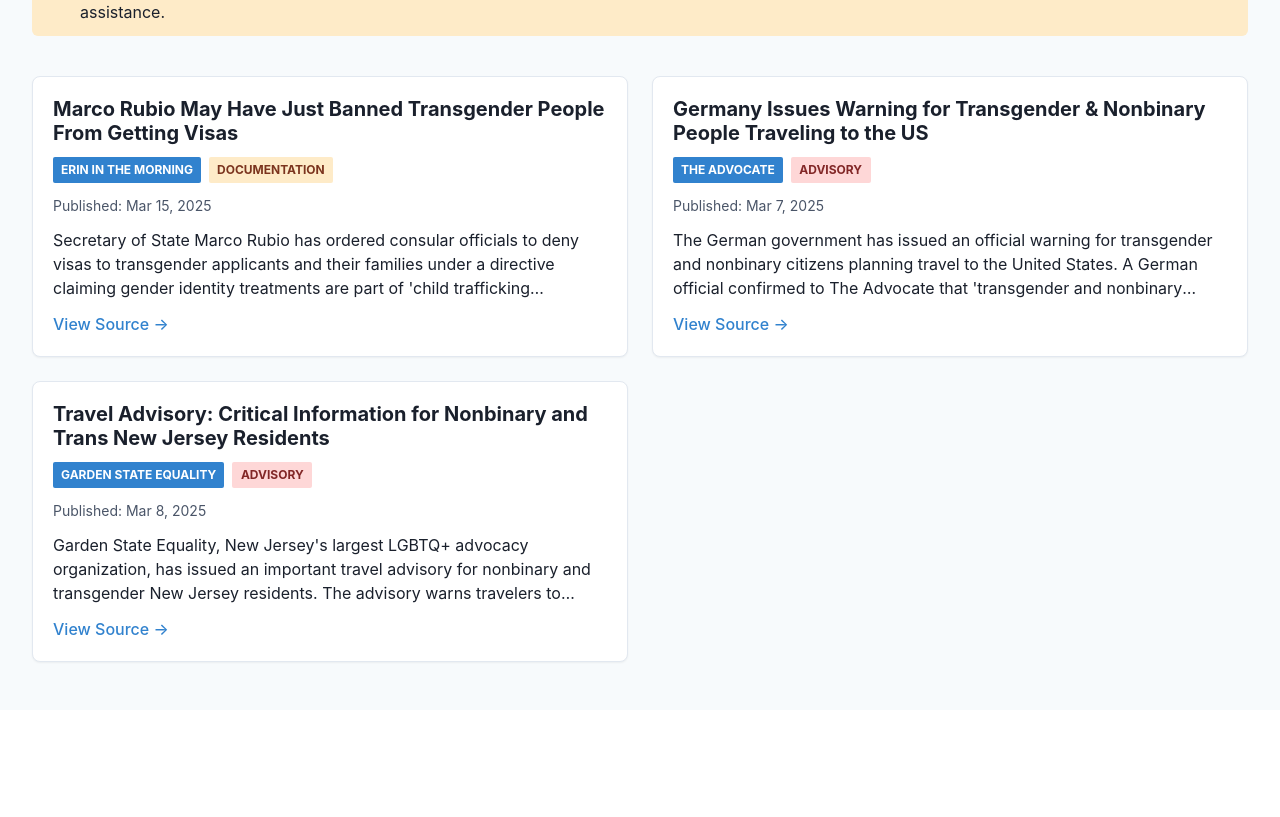
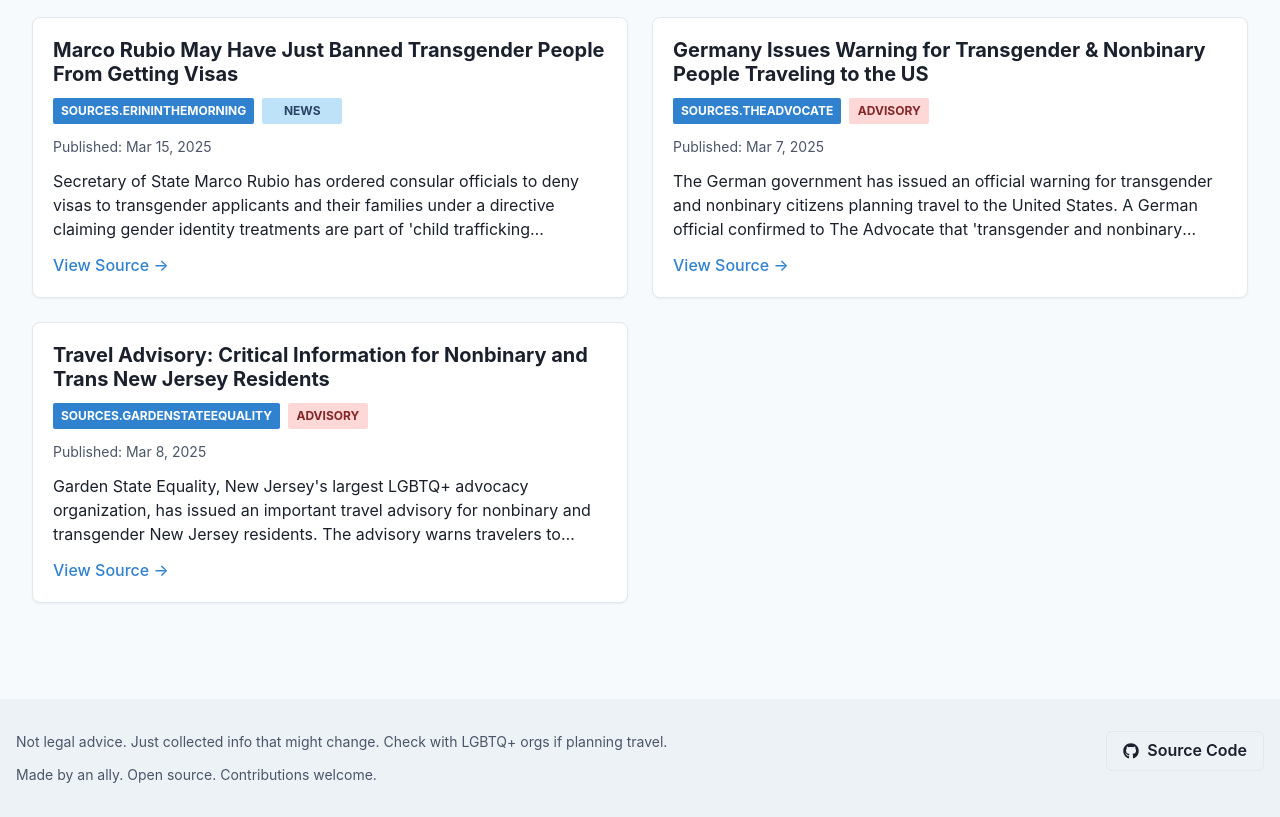
Before and after one commit to julietshen/transport, a Next.js app: page / in a window 1280 px wide. Shown: the part 618-1435 px from the top of the page. Before the commit the page ends 1328 px from the top, so only its background shows below. Built offline with nearby package versions, Linux system fonts and the light colour scheme.

Commit message:
Add footer with disclaimer, fix duplicated description text, update news badge for proper content categorization

```diff
--- a/public/scraped-data.json
+++ b/public/scraped-data.json
@@ -38,7 +38,7 @@
     "tags": [
       "alert",
       "safety",
-      "documentation",
+      "news",
       "international",
       "legal"
     ],
--- a/src/components/index.ts
+++ b/src/components/index.ts
@@ -2,6 +2,8 @@
 export { Header } from './layout/Header';
 export { LoadingSpinner } from './layout/LoadingSpinner';
 export { ErrorAlert } from './layout/ErrorAlert';
+export { LanguageSwitcher } from './layout/LanguageSwitcher';
+export { Footer } from './layout/Footer';
 
 // Resource components
 export { SearchFilters } from './resources/SearchFilters';
--- /dev/null
+++ b/src/components/layout/Footer.tsx
@@ -0,0 +1,39 @@
+import { Box, Container, Text, Button, Link, useColorModeValue, Flex, Icon } from '@chakra-ui/react';
+import { FaGithub } from 'react-icons/fa';
+import { useTranslation } from '../../translations/useTranslation';
+
+export const Footer: React.FC = () => {
+  const { t } = useTranslation();
+  const bg = useColorModeValue('gray.100', 'gray.800');
+  const textColor = useColorModeValue('gray.600', 'gray.400');
+
+  return (
+    <Box as="footer" bg={bg} py={8} mt={12}>
+      <Container maxW="container.xl">
+        <Flex direction={{ base: 'column', md: 'row' }} justify="space-between" align={{ base: 'center', md: 'flex-start' }}>
+          <Box maxW={{ base: 'full', md: '70%' }} mb={{ base: 6, md: 0 }}>
+            <Text fontSize="sm" color={textColor} mb={3}>
+              Not legal advice. Just collected info that might change. Check with LGBTQ+ orgs if planning travel.
+            </Text>
+            <Text fontSize="sm" color={textColor}>
+              Made by an ally. Open source. Contributions welcome.
+            </Text>
+          </Box>
+
+          <Link href="https://github.com/yourusername/transport" isExternal>
+            <Button
+              leftIcon={<Icon as={FaGithub} />}
+              colorScheme="gray"
+              variant="outline"
+              size="md"
+            >
+              Source Code
+            </Button>
+          </Link>
+        </Flex>
+      </Container>
+    </Box>
+  );
+};
+
+export default Footer;
--- a/src/components/resources/ResourceCard.tsx
+++ b/src/components/resources/ResourceCard.tsx
@@ -25,6 +25,16 @@
   const cardBg = useColorModeValue('white', 'gray.800');
   const dateColor = useColorModeValue('gray.600', 'gray.400');
 
+  // Attempt to translate title and content if they might be translation keys
+  // This supports both direct text and translation keys with fallback to original
+  const translatedTitle = resource.titleKey ? t(resource.titleKey) : resource.title;
+  const translatedContent = resource.contentKey ? t(resource.contentKey) : resource.content;
+
+  // If source might have a translation, try to use it
+  const translatedSource = resource.source.startsWith('sources.') ?
+    t(resource.source) :
+    t(`sources.${resource.source.toLowerCase().replace(/\s+/g, '')}`, { fallback: resource.source });
+
   return (
     <Box
       p={5}
@@ -36,7 +46,7 @@
       _hover={{ boxShadow: 'md', transform: 'translateY(-2px)' }}
     >
       <VStack align="stretch" spacing={3}>
-        <Heading size="md">{resource.title}</Heading>
+        <Heading size="md">{translatedTitle}</Heading>
 
         <HStack wrap="wrap" spacing={2}>
           <Badge
@@ -49,7 +59,7 @@
             minWidth="80px"
             textAlign="center"
           >
-            {resource.source}
+            {translatedSource}
           </Badge>
 
           <Badge
@@ -62,7 +72,9 @@
             minWidth="80px"
             textAlign="center"
           >
-            {priorityBadge.label}
+            {priorityBadge.label && priorityBadge.label.startsWith('badges.') ?
+              t(priorityBadge.label) :
+              t(`badges.${priorityBadge.label.toLowerCase()}`, { fallback: priorityBadge.label })}
           </Badge>
         </HStack>
 
@@ -71,7 +83,7 @@
         </Text>
 
         <Text noOfLines={3}>
-          {resource.content}
+          {translatedContent}
         </Text>
 
         <Link
--- a/src/pages/index.tsx
+++ b/src/pages/index.tsx
@@ -23,7 +23,8 @@
   LoadingSpinner,
   ErrorAlert,
   SearchFilters,
-  ResourceCard
+  ResourceCard,
+  Footer
 } from '../components';
 
 // Import types
@@ -92,7 +93,7 @@
   return (
     <>
       <Head>
-        <title>{`${t('general.siteTitle')} - Information for Trans Travelers`}</title>
+        <title>{t('general.siteTitle')}</title>
         <meta name="description" content={t('general.siteDescription')} />
         <meta name="viewport" content="width=device-width, initial-scale=1" />
         <link rel="icon" href="/favicon.ico" />
@@ -101,14 +102,12 @@
       <Box
         minH="100vh"
         bg={colorMode === 'light' ? 'gray.50' : 'gray.900'}
+        display="flex"
+        flexDirection="column"
       >
-        <Container maxW="container.xl" py={8}>
+        <Container maxW="container.xl" py={8} flex="1">
           {/* Header */}
           <Header colorMode={colorMode} toggleColorMode={toggleColorMode} />
-
-          <Text fontSize="lg" color={colorMode === 'light' ? 'gray.700' : 'gray.300'} mb={8}>
-            {t('general.siteDescription')}
-          </Text>
 
           {/* Loading, Error, or Content */}
           {isLoading ? (
@@ -338,6 +337,7 @@
             </>
           )}
         </Container>
+        <Footer />
       </Box>
     </>
   );
--- a/src/translations/en.json
+++ b/src/translations/en.json
@@ -58,6 +58,13 @@
     "legal": "LEGAL",
     "safety": "SAFETY",
     "important": "IMPORTANT",
-    "info": "INFO"
+    "info": "INFO",
+    "news": "NEWS"
+  },
+  "footer": {
+    "disclaimer": "This website is not a source of legal advice. The information provided may not be perfectly vetted or comprehensive. Always consult with legal professionals or established LGBTQ+ advocacy organizations when making travel decisions.",
+    "about": "This project was built by an ally to the transgender and nonbinary community. It is an open source project, and feedback and contributions are welcome.",
+    "githubButton": "GitHub Repository",
+    "githubUrl": "https://github.com/yourusername/transport"
   }
 }
--- a/src/utils/resources/formatters.ts
+++ b/src/utils/resources/formatters.ts
@@ -34,6 +34,11 @@
     return { colorScheme: 'red', label: 'Advisory' };
   }
 
+  // Check for news content
+  if (tags.includes('news')) {
+    return { colorScheme: 'blue', label: 'News' };
+  }
+
   // Check for passport or identification documents
   if (title.includes('passport') || title.includes('id') || title.includes('identification') ||
       title.includes('document') || tags.includes('documentation')) {
```
